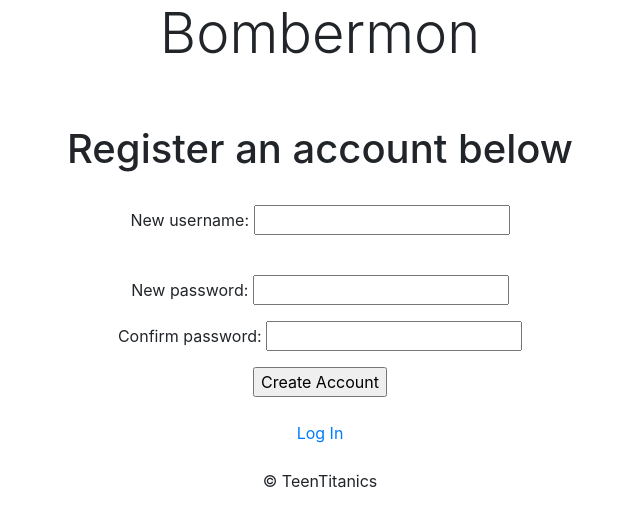
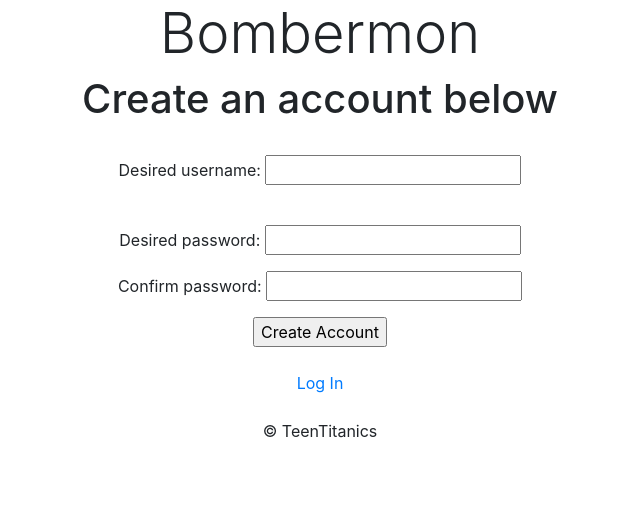
Before and after one commit to JackLu1/TeenTitanics, a Flask app: page /register in a window 1280 px wide. Shown: the top 527 px of the page, without its empty margins (320-960 px from the left). Run offline with Flask 2, Linux system fonts and the light colour scheme; some libraries are stand-ins or nearby versions.

Commit message:
small template changes

```diff
--- a/templates/leaders.html
+++ b/templates/leaders.html
@@ -1,7 +1,7 @@
 {% extends 'base.html' %}
 {% block body %}
 <center>
-    <br><h2>Leader Board</h2><br>
+    <br><h2>Leaderboard</h2><br>
 
     <div class="container">
     </div><br>
--- a/templates/register.html
+++ b/templates/register.html
@@ -1,17 +1,13 @@
 {% extends 'base.html' %}
-{% block title %}Account Registration - {% endblock %}
+{% block title %}Registration {% endblock %}
 {% block body %}
 <center>
-    <h2>
-        <pre>
-        </pre>
-    </h2>
-    <h1>Register an account below</h1>
+    <h1>Create an account below</h1>
     <br>
     <form action="/auth" method="POST">
-        <p>New username: <input type="text" name="user" required></p>
+        <p>Desired username: <input type="text" name="user" required></p>
         <br>
-        <p>New password: <input type="password" name="pass1" required></p>
+        <p>Desired password: <input type="password" name="pass1" required></p>
         <p>Confirm password: <input type="password" name="pass2" required></p>
         <input type="submit" value="Create Account">
         <br><br>
```
Also changed, not shown: templates/index.html (+1 -6 lines).
